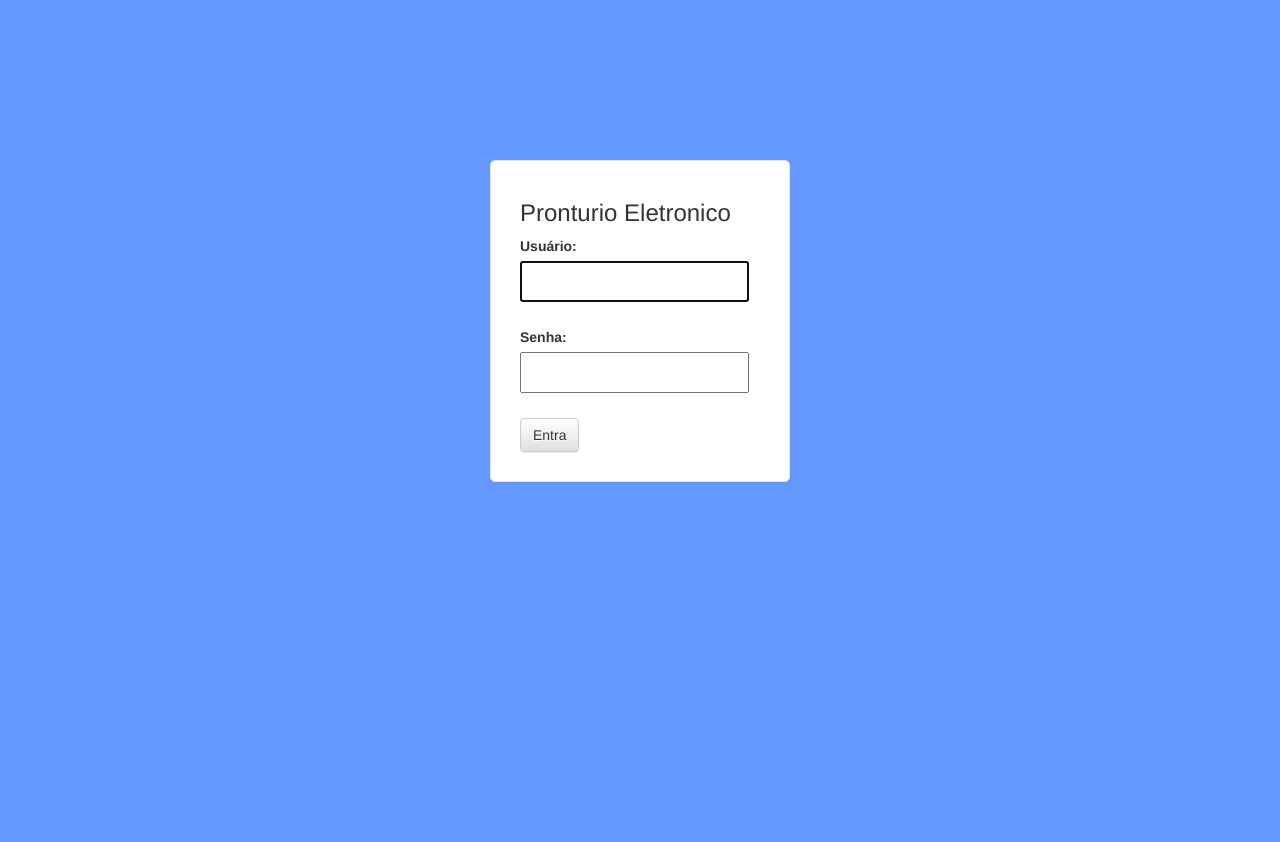
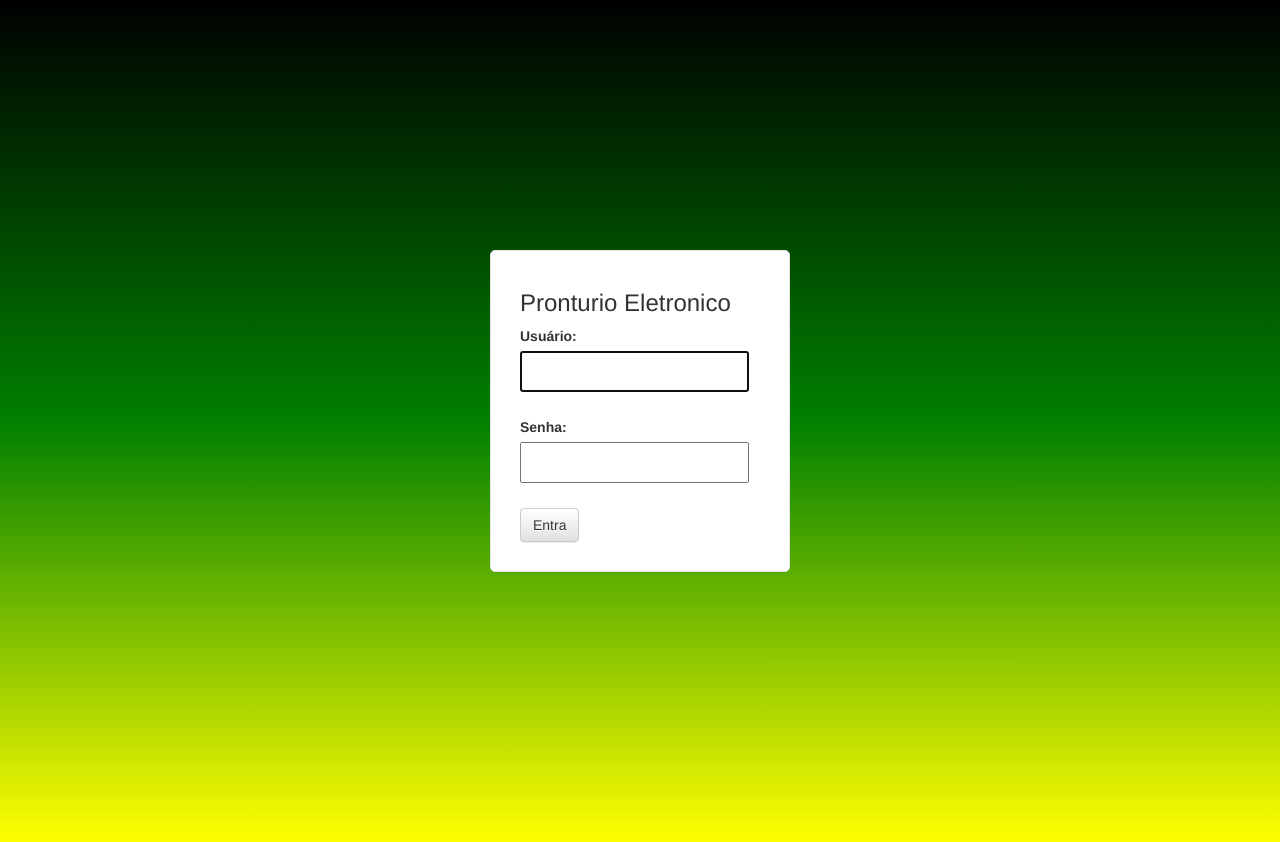
Before and after one commit to fcesarsilva/GrupoM, a Django app: page / in a window 1280 px wide. Before the commit the page ends 482 px from the top, so only its background shows below. Run offline with Django 3.2, Linux system fonts and the light colour scheme; some libraries are stand-ins or nearby versions.

Commit message:
Update login.html
Modificado a coloração do background do login

```diff
--- a/funcionarios/templates/login.html
+++ b/funcionarios/templates/login.html
@@ -18,9 +18,9 @@
 <script src="https://maxcdn.bootstrapcdn.com/bootstrap/3.3.5/js/bootstrap.min.js"></script>
     <style type="text/css">
       body {
-        padding-top: 160px;
-        padding-bottom: 160px;
-        background-color: #6699FF;
+        padding-top: 250px;
+        padding-bottom: 250px;
+        background-image: linear-gradient(black,green, yellow);
 
       }
 
```
